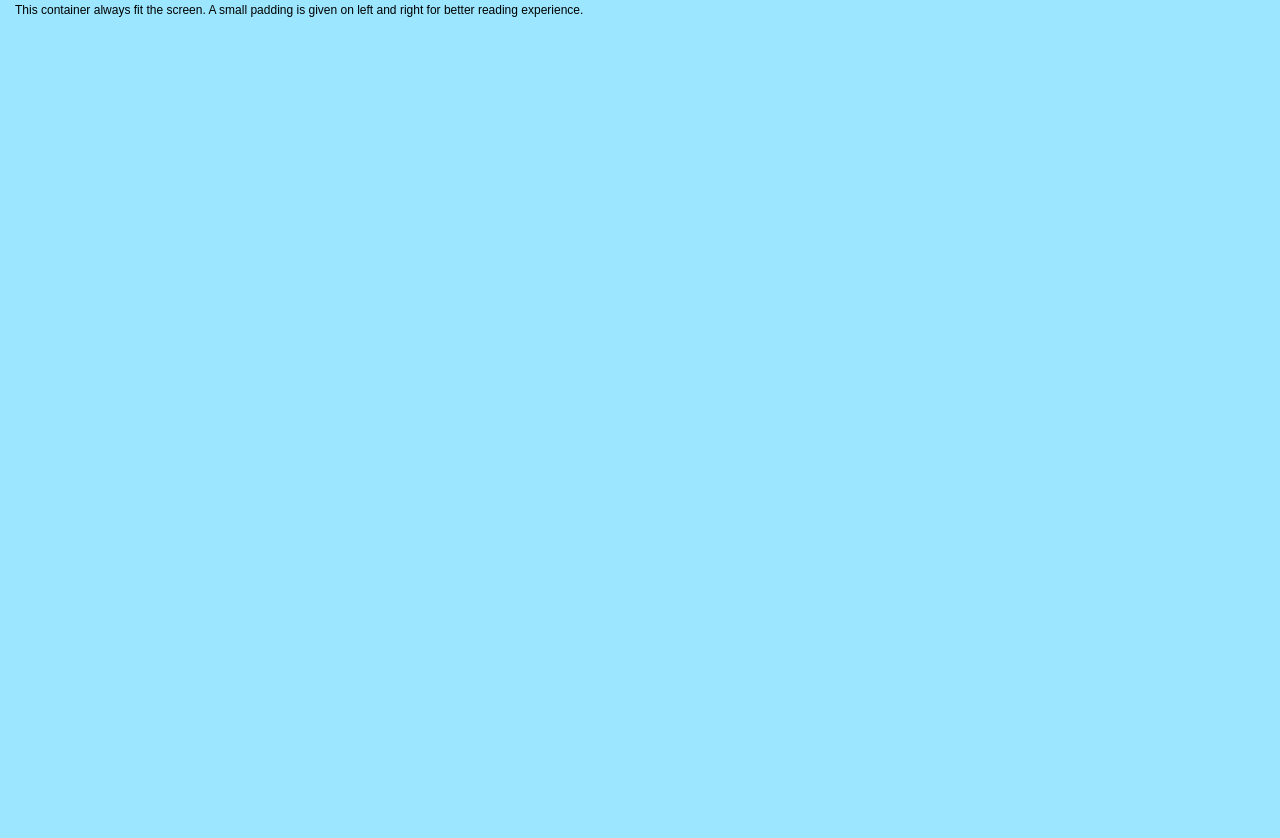
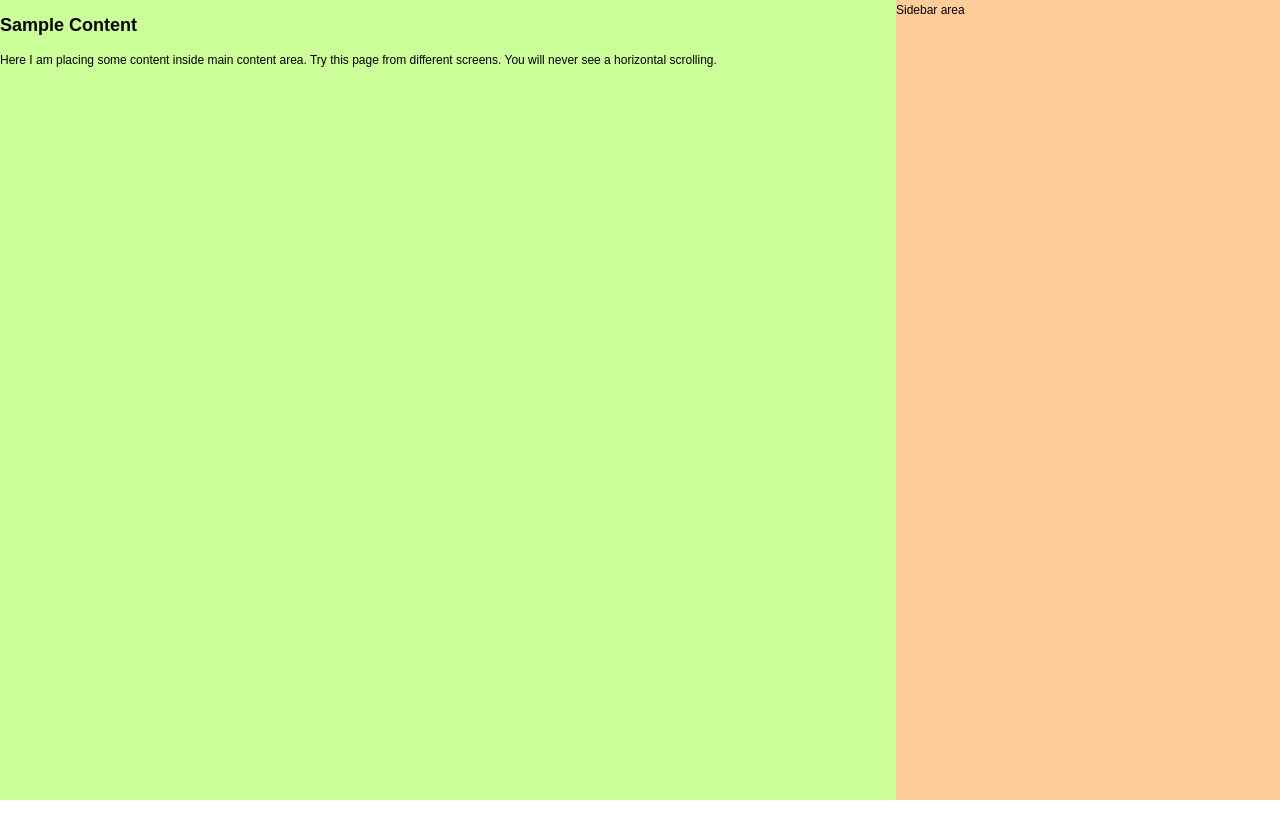
Before and after one commit to responsivewebdesign/responsivewebdesign.github.io, a plain HTML site: page 1.html in a window 1280 px wide. Drawn offline with Linux system fonts and the light colour scheme.

Commit message:
completed fluid layout

```diff
--- a/1.html
+++ b/1.html
@@ -4,17 +4,41 @@
 <title>Fluid Width</title>
 <link href="style.css" rel="stylesheet" type="text/css"/>
 <style>
-.container{
-	padding: 0 15px;
-	background: #9CE6FF;
-	height: 1000px;
+/* Section 2 */
+.clearfix:after {
+    clear: both;
+    content: ".";
+    display: block;
+    height: 0;
+    visibility: hidden;
+}
+/* Section 3 */
+.maincontent{
+	width: 70%;
+	float: left;
+	background: #CCFF99;
+	height: 800px;
+}
+/* Section 4 */
+.sidebar{
+	width: 30%;
+	float: left;
+	background: #FFCC99;
+	height: 800px;
 }
 </style>
 </head>
 
 <body>
-<div class="container">
-	This container always fit the screen. A small padding is given on left and right for better reading experience.
+<!-- Section 1 -->
+<div class="container clearfix">
+	<div class="maincontent">
+		<h2>Sample Content</h2>
+		Here I am placing some content inside main content area. Try this page from different screens. You will never see a horizontal scrolling.
+	</div>
+	<div class="sidebar">
+		Sidebar area
+	</div>
 </div>
 </body>
 
```
